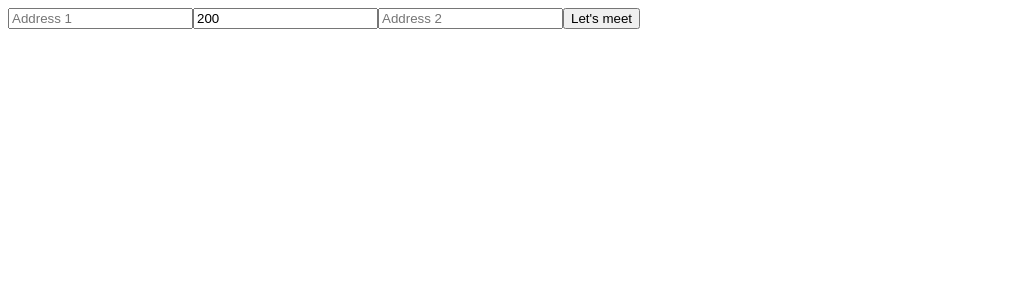
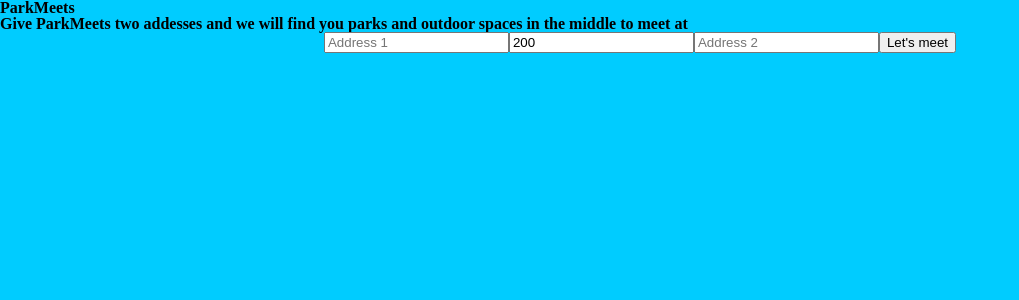
Before and after one commit to HazDuck/park-meets, a React (Create React App) app: page / in a window 1280 px wide. Shown: the top 300 px of the page, without its empty margins (0-1019 px from the left). Built offline with nearby package versions, Linux system fonts and the light colour scheme.

Commit message:
styling wip

```diff
--- a/package.json
+++ b/package.json
@@ -6,6 +6,7 @@
     "@testing-library/jest-dom": "^4.2.4",
     "@testing-library/react": "^9.3.2",
     "@testing-library/user-event": "^7.1.2",
+    "node-sass": "^4.14.1",
     "react": "^16.13.1",
     "react-dom": "^16.13.1",
     "react-scripts": "3.4.1"
--- a/src/App.js
+++ b/src/App.js
@@ -61,6 +61,11 @@ export const App = () => {
   }
 
   return (
+    <>
+      <div className="title-container">
+        <h1>ParkMeets</h1>
+        <h3>Give ParkMeets two addesses and we will find you parks and outdoor spaces in the middle to meet at</h3>
+      </div>
       <div className="inputs-container">
         <input
           type="text"
@@ -116,5 +121,6 @@ export const App = () => {
           }
         </div>
       </div>
+    </>
   );
 }
--- /dev/null
+++ b/src/App.scss
@@ -0,0 +1,109 @@
+
+/*
+html5doctor.com Reset Stylesheet
+v1.6.1
+Last Updated: 2010-09-17
+Author: Richard Clark - http://richclarkdesign.com
+Twitter: @rich_clark
+*/
+
+html, body, div, span, object, iframe,
+h1, h2, h3, h4, h5, h6, p, blockquote, pre,
+abbr, address, cite, code,
+del, dfn, em, img, ins, kbd, q, samp,
+small, strong, sub, sup, var,
+b, i,
+dl, dt, dd, ol, ul, li,
+fieldset, form, label, legend,
+table, caption, tbody, tfoot, thead, tr, th, td,
+article, aside, canvas, details, figcaption, figure,
+footer, header, hgroup, menu, nav, section, summary,
+time, mark, audio, video {
+  margin:0;
+  padding:0;
+  border:0;
+  outline:0;
+  font-size:100%;
+  vertical-align:baseline;
+  background:transparent;
+}
+
+body {
+  line-height:1;
+}
+
+article,aside,details,figcaption,figure,
+footer,header,hgroup,menu,nav,section {
+  display:block;
+}
+
+nav ul {
+  list-style:none;
+}
+
+a {
+  margin:0;
+  padding:0;
+  font-size:100%;
+  vertical-align:baseline;
+  background:transparent;
+}
+
+table {
+  border-collapse:collapse;
+  border-spacing:0;
+}
+
+input, select {
+  vertical-align:middle;
+}
+
+
+//Media queries
+@mixin media-query($media-query) {
+  $breakpoint-found: false;
+
+  @each $breakpoint in $breakpoints {
+    $name: nth($breakpoint, 1);
+    $declaration: nth($breakpoint, 2);
+
+    @if $media-query == $name and $declaration {
+      $breakpoint-found: true;
+
+      @media only screen and #{$declaration} {
+        @content;
+      }
+    }
+  }
+}
+
+$small-breakpoint: 560px;
+$small: 'small';
+$medium-breakpoint: 768px;
+$medium: 'medium';
+$medium-large-breakpoint: 960px;
+$medium-large: 'medium-large';
+$large-breakpoint: 1024px;
+$large: 'large';
+
+$breakpoints: (
+  $medium '(min-width: #{$medium-breakpoint - 1})',
+  $medium-large '(min-width: #{$medium-large-breakpoint - 1})',
+  $large '(min-width: #{$large-breakpoint - 1})',
+  $small '(min-width: #{$small-breakpoint - 1})'
+);
+
+body {
+  background: #00CCFF;
+}
+
+.inputs-container {
+  display: flex;
+  flex-direction: column;
+  align-items: center;
+  justify-content: center;
+
+  @include media-query($medium) {
+    flex-direction: row;
+  }
+}
--- a/src/index.js
+++ b/src/index.js
@@ -1,6 +1,7 @@
 import React from 'react';
 import ReactDOM from 'react-dom';
 import { App } from './App';
+import './App.scss';
 
 ReactDOM.render(
   <React.StrictMode>
```
Also changed, not shown: 1 other file (tests, documents, lock files or other folders). Lines whose indentation alone changed are shown as unchanged.
